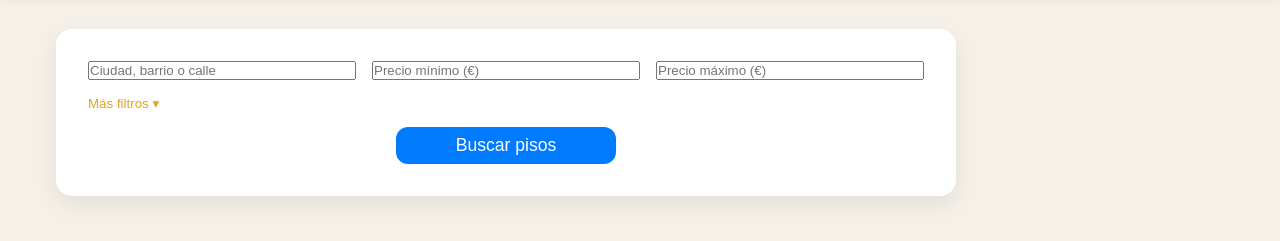
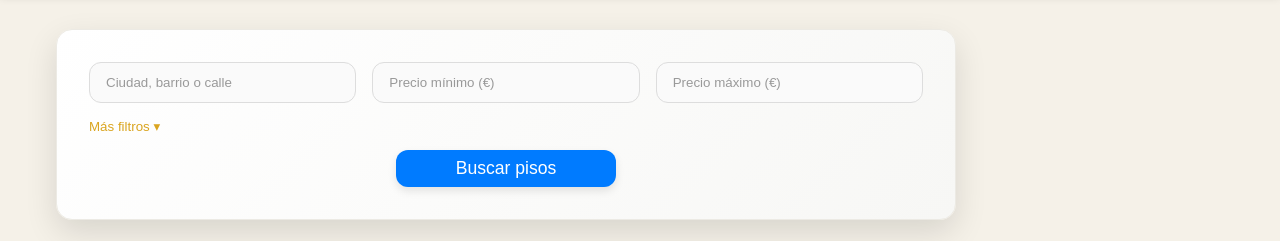
Before and after one commit to Habitya/WEB-HABITYA, a website: page index.html in a window 1280 px wide. Shown: the part 96-337 px from the top of the page. Drawn offline with nearby package versions, Linux system fonts and the light colour scheme.

Commit message:
Improve search box styling

```diff
--- a/css/estilos.css
+++ b/css/estilos.css
@@ -243,9 +243,10 @@ a {
 
 /* 🔍 Search Card */
 .search-card {
-  background: #ffffff;
+  background: linear-gradient(135deg, #ffffff, #f7f7f5);
+  border: 1px solid #eceae4;
   border-radius: 1rem;
-  box-shadow: 0 8px 24px rgba(0, 0, 0, 0.08);
+  box-shadow: 0 12px 32px rgba(0, 0, 0, 0.12);
   padding: 2rem;
   max-width: 900px;
   margin: 0 auto;
@@ -293,11 +294,13 @@ a {
   border: none;
   border-radius: 0.75rem;
   cursor: pointer;
-  transition: background-color 0.3s ease, transform 0.2s ease;
+  box-shadow: 0 4px 8px rgba(0, 0, 0, 0.1);
+  transition: background-color 0.3s ease, transform 0.2s ease, box-shadow 0.3s ease;
 }
 .btn-search:hover {
   background-color: #b48f23;
   transform: translateY(-2px);
+  box-shadow: 0 6px 12px rgba(0, 0, 0, 0.15);
 }
 
 /* 👁️ Responsive tweaks */
@@ -399,6 +402,20 @@ body {
 }
 .quick-filters input {
   flex: 1;
+  padding: 0.75rem 1rem;
+  border: 1px solid #ddd;
+  border-radius: 0.75rem;
+  background: #fafafa;
+  transition: border-color 0.2s ease, box-shadow 0.2s ease;
+}
+.quick-filters input:focus {
+  outline: none;
+  border-color: #DAA520;
+  box-shadow: 0 0 0 3px rgba(218, 165, 32, 0.2);
+  background: #fff;
+}
+.quick-filters input::placeholder {
+  color: #999;
 }
 
 /* Toggle botón */
```
